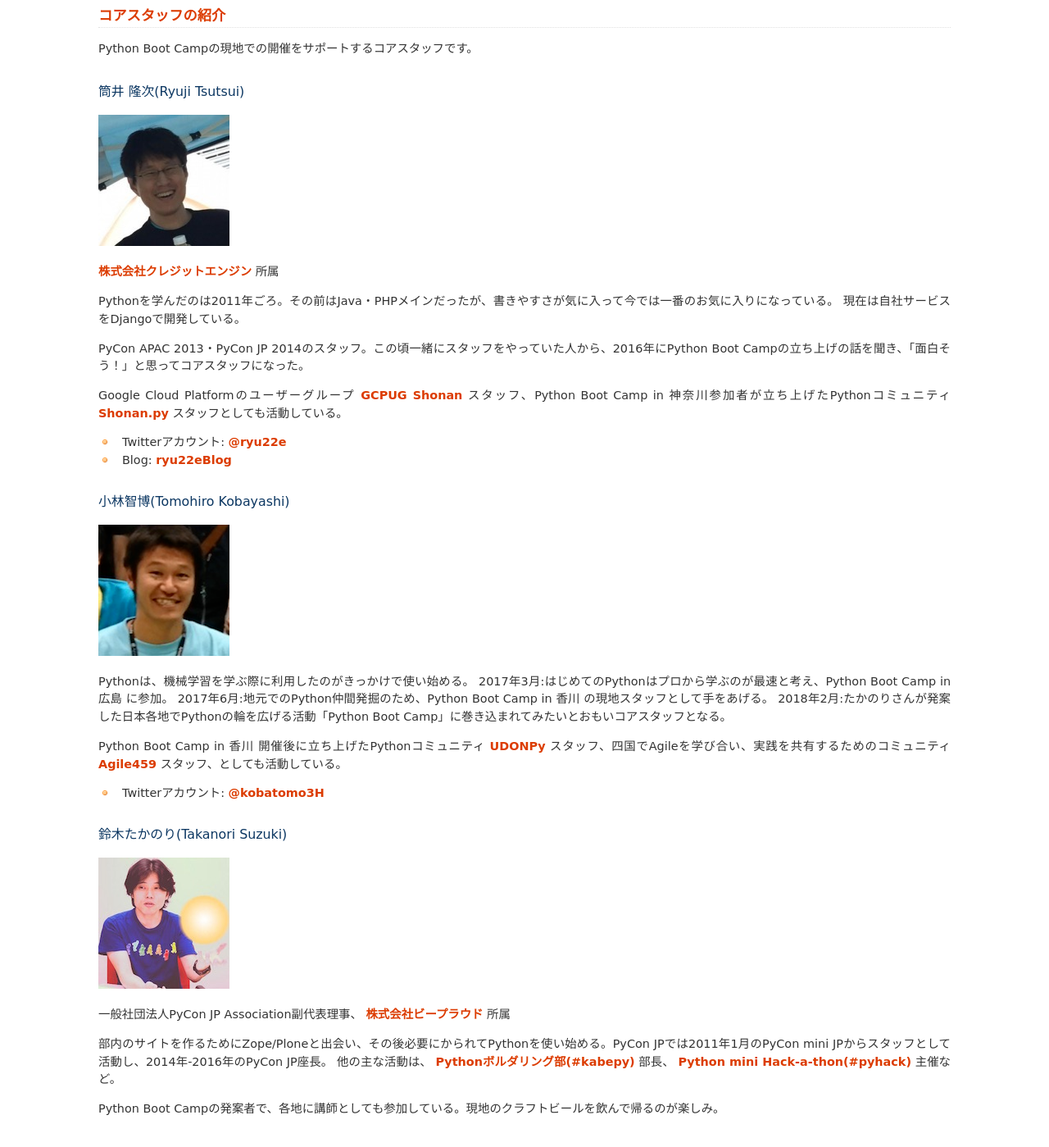
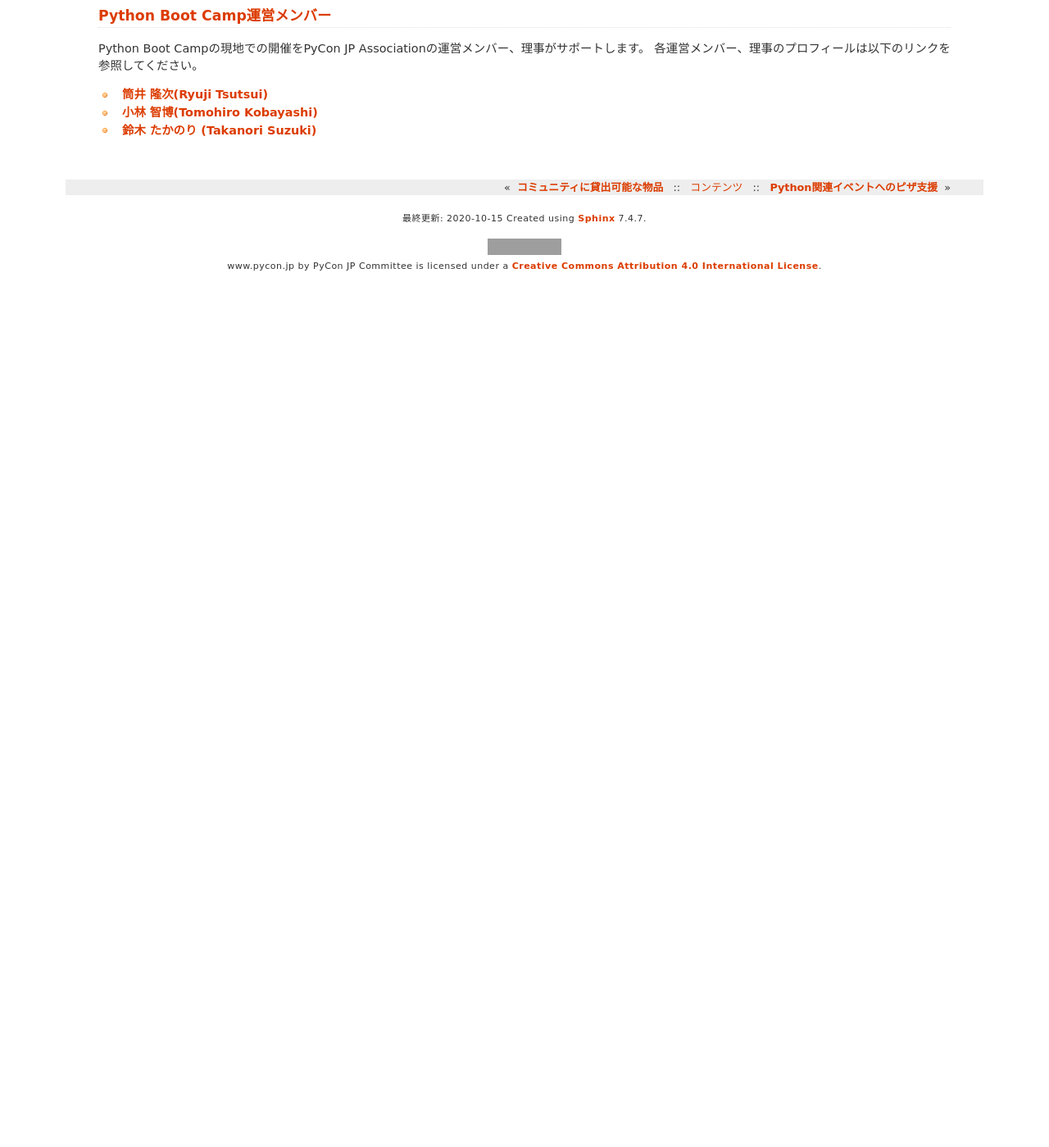
Before and after one commit to pyconjp/www.pycon.jp, a Sphinx documentation site: the page built from source/support/bootcamp.rst, in a window 1280 px wide and 1400 px high, scrolled down 4926 px. Shown: the whole window at 82% size. Built offline with Sphinx 7.4.7, drawn with Linux system fonts in a browser that asks for light colours; after the commit the page ends 5267 px from its top, so only the background shows below that; some of the changed text lies outside the part shown; grey boxes are pictures that could not be loaded.

Commit message:
ISSHA-1490 change boot camp staff profile to reference

```diff
--- a/source/committee/members.rst
+++ b/source/committee/members.rst
@@ -17,6 +17,8 @@ https://docs.google.com/forms/d/e/1FAIpQLSeBTd6LQVmPN_orLM8kM9r913UroW6dwRycz83b
 運営メンバー一覧
 ================
 
+.. _ryu22e-profile:
+
 筒井 隆次(Ryuji Tsutsui)
 ------------------------
 .. figure:: /_static/ryu22e.jpg
@@ -34,6 +36,8 @@ Google Cloud Platformのユーザーグループ `GCPUG Shonan <https://gcpug-sh
 
 * Twitter: `@ryu22e <https://twitter.com/ryu22e>`_
 * Blog: `ryu22eBlog <https://ryu22e.org/>`_
+
+.. _kobatomo-profile:
 
 小林 智博(Tomohiro Kobayashi)
 -----------------------------
--- a/source/support/bootcamp.rst
+++ b/source/support/bootcamp.rst
@@ -581,46 +581,11 @@ Python Boot Camp のテキストを利用したイベントがあったら、ぜ
 
 * `Python Boot Campのテキスト利用実績登録フォーム <https://docs.google.com/forms/d/e/1FAIpQLSdjqaZMSNQbDRGajkFYiYK2H6Q6NHwCl4oKI7SmO7ykLVQW5w/viewform>`_
 
-コアスタッフの紹介
-==================
-Python Boot Campの現地での開催をサポートするコアスタッフです。
+Python Boot Camp運営メンバー
+============================
+Python Boot Campの現地での開催をPyCon JP Associationの運営メンバー、理事がサポートします。
+各運営メンバー、理事のプロフィールは以下のリンクを参照してください。
 
-筒井 隆次(Ryuji Tsutsui)
-------------------------
-.. image:: /_static/ryu22e.jpg
-
-`株式会社クレジットエンジン <https://www.creditengine.jp/>`_ 所属
-
-Pythonを学んだのは2011年ごろ。その前はJava・PHPメインだったが、書きやすさが気に入って今では一番のお気に入りになっている。
-現在は自社サービスをDjangoで開発している。
-
-PyCon APAC 2013・PyCon JP 2014のスタッフ。この頃一緒にスタッフをやっていた人から、2016年にPython Boot Campの立ち上げの話を聞き、「面白そう！」と思ってコアスタッフになった。
-
-Google Cloud Platformのユーザーグループ `GCPUG Shonan <https://gcpug-shonan.connpass.com/>`_ スタッフ、Python Boot Camp in 神奈川参加者が立ち上げたPythonコミュニティ `Shonan.py <https://shonan-py.connpass.com/>`_ スタッフとしても活動している。
-
-* Twitterアカウント: `@ryu22e <https://twitter.com/ryu22e>`_
-* Blog: `ryu22eBlog <https://ryu22e.org/>`_
-
-小林智博(Tomohiro Kobayashi)
------------------------------
-.. image:: /_static/kobatomo.png
-
-Pythonは、機械学習を学ぶ際に利用したのがきっかけで使い始める。
-2017年3月:はじめてのPythonはプロから学ぶのが最速と考え、Python Boot Camp in 広島 に参加。
-2017年6月:地元でのPython仲間発掘のため、Python Boot Camp in 香川 の現地スタッフとして手をあげる。
-2018年2月:たかのりさんが発案した日本各地でPythonの輪を広げる活動「Python Boot Camp」に巻き込まれてみたいとおもいコアスタッフとなる。
-
-Python Boot Camp in 香川 開催後に立ち上げたPythonコミュニティ `UDONPy <https://udonpy.connpass.com/>`_ スタッフ、四国でAgileを学び合い、実践を共有するためのコミュニティ `Agile459 <https://agile459.connpass.com/>`_ スタッフ、としても活動している。
-
-* Twitterアカウント: `@kobatomo3H <https://twitter.com/kobatomo3H>`_
-
-鈴木たかのり(Takanori Suzuki)
------------------------------
-.. image:: /_static/takanori.jpg
-
-一般社団法人PyCon JP Association副代表理事、 `株式会社ビープラウド <http://www.beproud.jp/>`_ 所属
-
-部内のサイトを作るためにZope/Ploneと出会い、その後必要にかられてPythonを使い始める。PyCon JPでは2011年1月のPyCon mini JPからスタッフとして活動し、2014年-2016年のPyCon JP座長。
-他の主な活動は、 `Pythonボルダリング部(#kabepy) <http://kabepy.connpass.com/>`_ 部長、 `Python mini Hack-a-thon(#pyhack) <http://pyhack.connpass.com/>`_ 主催など。
-
-Python Boot Campの発案者で、各地に講師としても参加している。現地のクラフトビールを飲んで帰るのが楽しみ。
+* :ref:`ryu22e-profile`
+* :ref:`kobatomo-profile`
+* :ref:`takanory-profile`
```
Also changed, not shown: source/committee/board.rst (+3 -4 lines).
